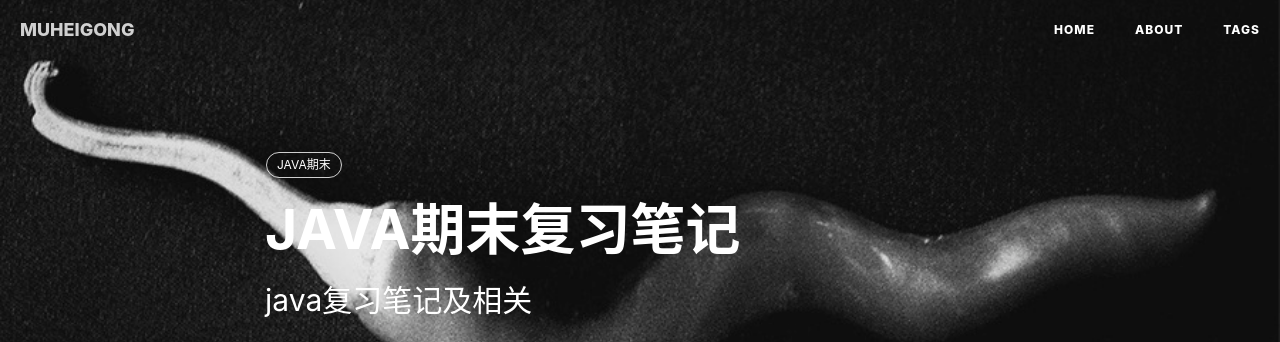
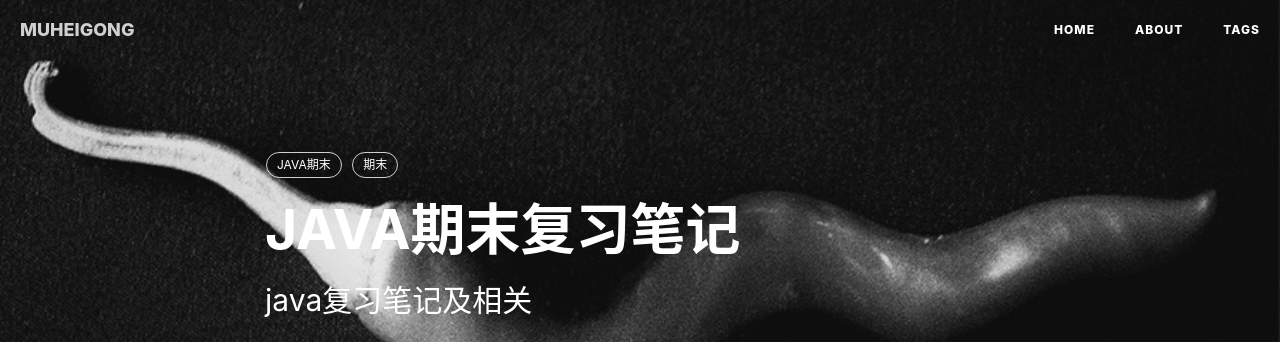
Before and after one commit to MUHEIGONG/muheigong.github.io, a Jekyll site: the page built from _posts/2017-06-27-JAVA期末复习笔记.md, in a window 1280 px wide and 900 px high. Shown: the top 342 px of the window. Built offline with Jekyll 4.4.1, drawn with Linux system fonts in a browser that asks for light colours; nearby versions of some CDN libraries; comment, search, counter and statistics services are not loaded.

Commit message:
Update 2017-06-27-JAVA期末复习笔记.md

```diff
--- a/_posts/2017-06-27-JAVA期末复习笔记.md
+++ b/_posts/2017-06-27-JAVA期末复习笔记.md
@@ -7,7 +7,8 @@ author:     MUHEIGONG
 header-img:  img/javapost.jpg
 catalog: true
 tags:
-    -  JAVA期末
+- JAVA期末
+- 期末
 ---
 # Java笔记
 > **笔记下载：**[http://pan.baidu.com/s/1geHiyTt    密码：evif](http://pan.baidu.com/s/1geHiyTt )
```
